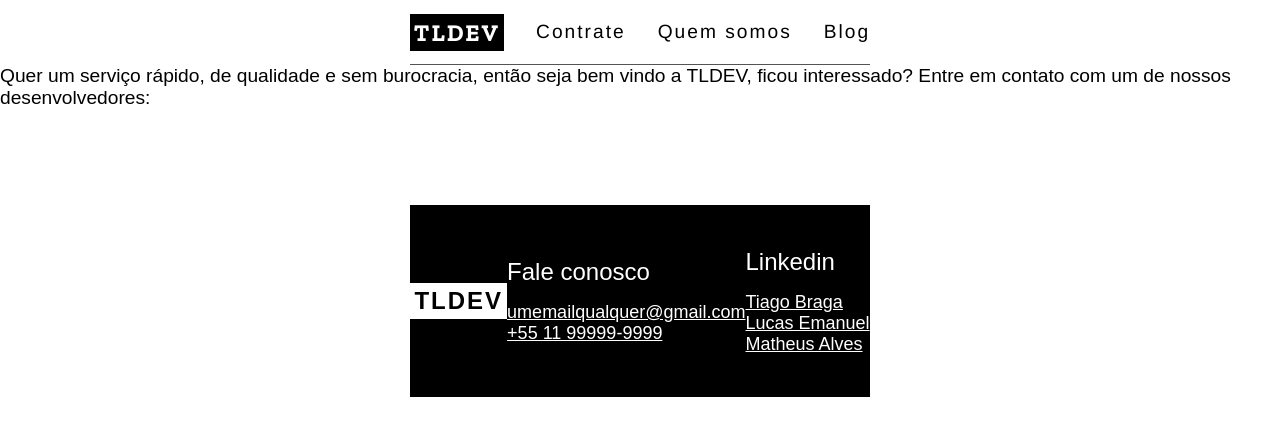
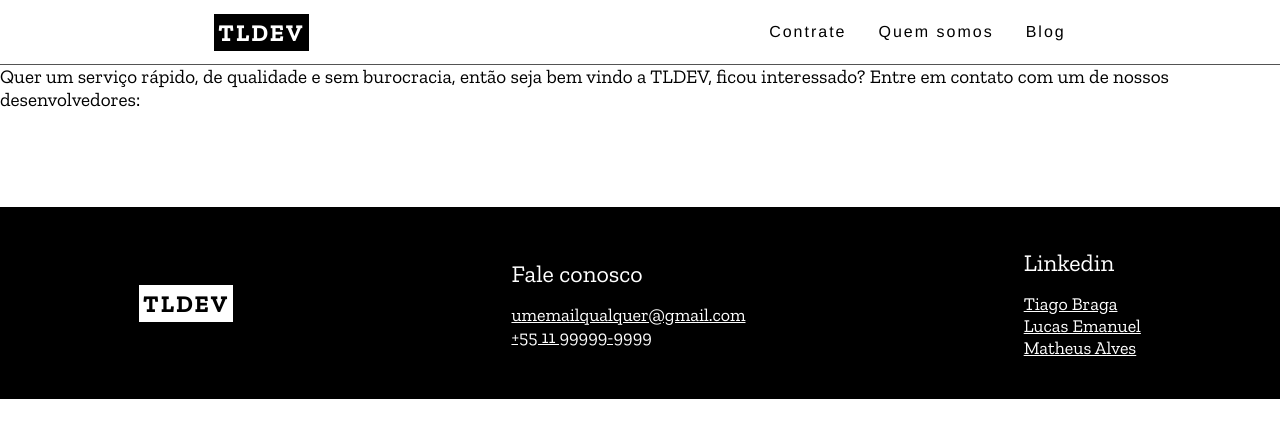
Before and after one commit to TLDEV-BR/TLDEV-SITE, a Flask app: page /hire in a window 1280 px wide. Shown: the top 438 px of the page. Run offline with Flask 2, Linux system fonts and the light colour scheme.

Commit message:
bug fixed

```diff
--- a/static/css/hire.css
+++ b/static/css/hire.css
@@ -1,45 +1,3 @@
-html,
-body,
-span,
-p,
-form,
-img,
-a,
-ul,
-ol,
-li,
-table,
-tr,
-td,
-div {
-    margin: 0;
-    padding: 0;
-    border: none;
-    outline: none;
-    list-style-type: none;
-}
-
-html {
-    font-family: 'Zilla Slab', serif, system-ui, -apple-system;
-    display: flex;
-    scroll-behavior: smooth;
-    overflow-x: hidden;
-    font-size: 1rem;
-}
-
-body {
-    background-color: white;
-    display: flex;
-    flex-direction: column;
-    justify-content: center;
-    align-items: center;
-    font-size: 1.2em;
-    margin: 0 auto;
-    width: 100vw;
-    overflow-x: hidden;
-    overflow-y: hidden;
-}
-
 .message {
     font-size: 1.2rem;
     color: black;
--- a/static/css/responsive/hire_response.css
+++ b/static/css/responsive/hire_response.css
@@ -1,46 +1,3 @@
-html,
-body,
-span,
-p,
-form,
-img,
-a,
-ul,
-ol,
-li,
-table,
-tr,
-td,
-div {
-    margin: 0;
-    padding: 0;
-    border: none;
-    outline: none;
-    list-style-type: none;
-}
-
-html {
-    font-family: 'Nobile', sans-serif;
-    font-family: 'Nunito', sans-serif;
-    display: flex;
-    scroll-behavior: smooth;
-    overflow-x: hidden;
-    font-size: 1rem;
-}
-
-body {
-    background-color: var(--color-white);
-    display: flex;
-    flex-direction: column;
-    justify-content: center;
-    align-items: center;
-    font-size: 1.2em;
-    margin: 0 auto;
-    width: 100vw;
-    overflow-x: hidden;
-    overflow-y: hidden;
-}
-
 .message {
     font-size: 1.2rem;
     color: var(--color-black);
```
